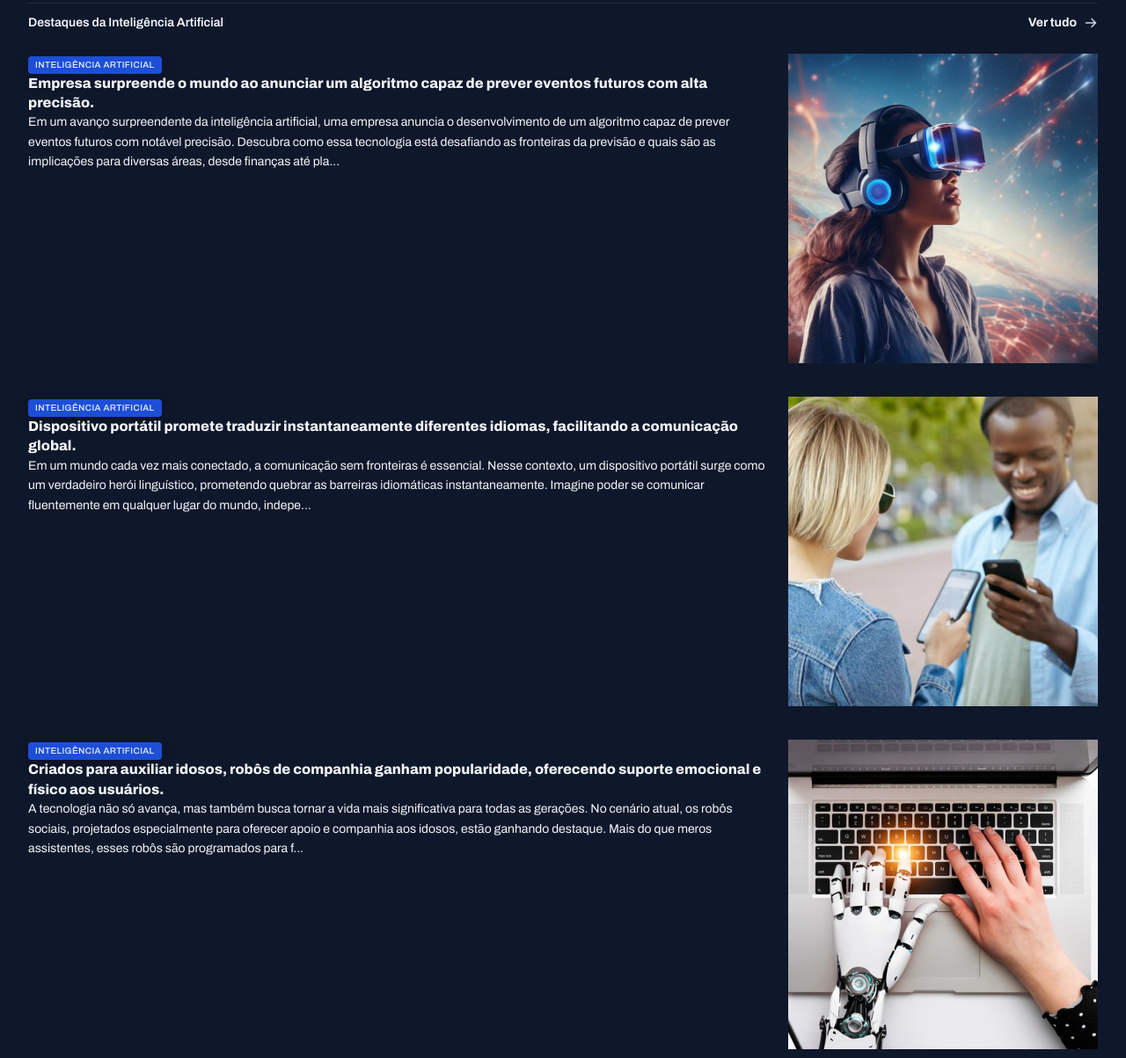
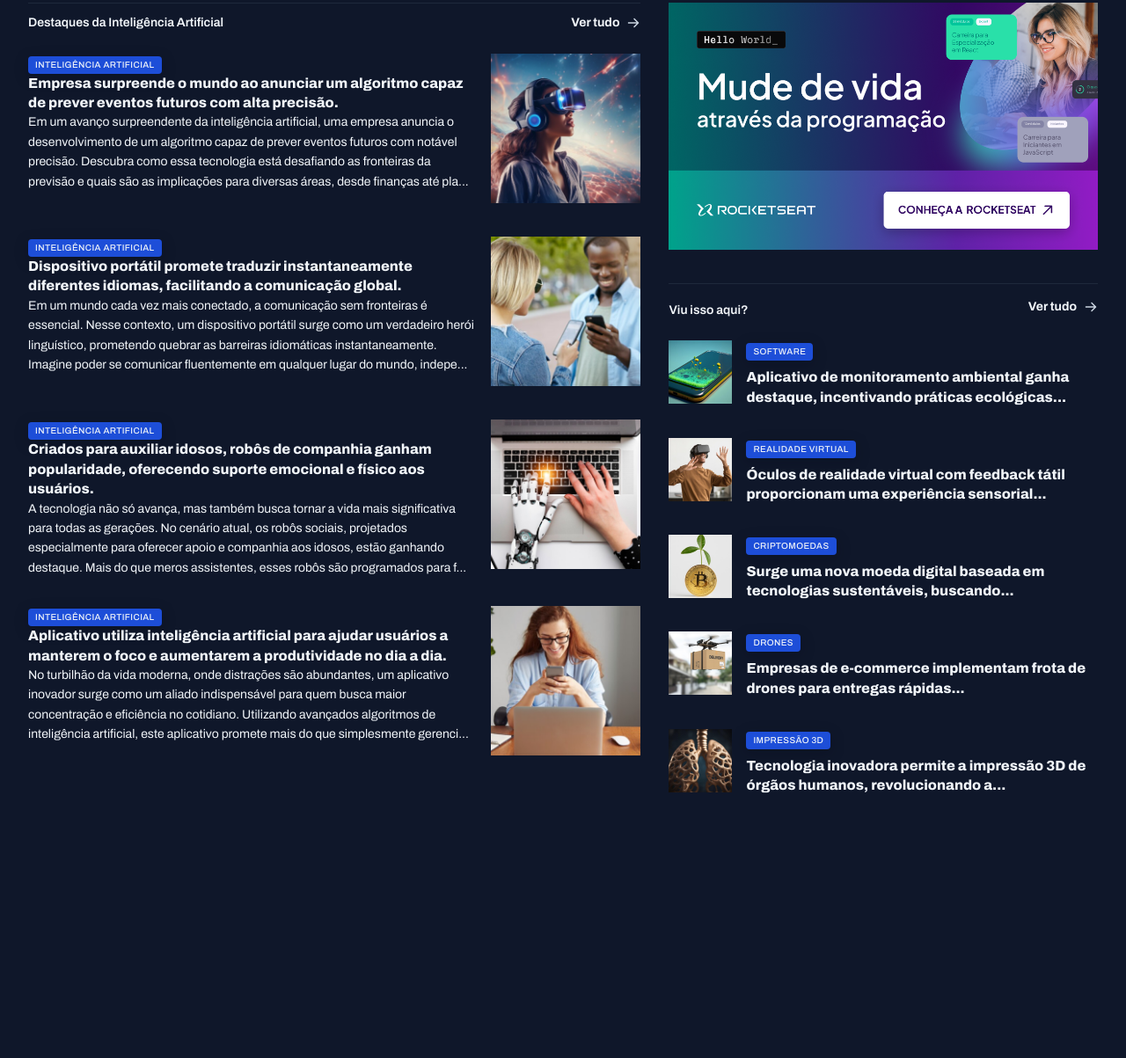
Before and after one commit to developer-gpereira/technews, a plain HTML site: page index.html in a window 1280 px wide. Shown: the part 1060-2263 px from the top of the page at 88% size. After the commit the page ends 2007 px from the top, so only its background shows below. Drawn offline with Linux system fonts and the light colour scheme.

Commit message:
Estilizando os Ultimos card

```diff
--- a/index.html
+++ b/index.html
@@ -311,7 +311,7 @@
         </div>
       </section>
 
-      <div>
+      <aside>
         <div id="ads">
           <img src="assets/images/Ads.png" alt="ADS" />
         </div>
@@ -330,7 +330,7 @@
               <div>
                 <img
                   src="assets/images/Image 14.png"
-                  alt="Aplicativo de monitoramento ambiental ganha destaque, incentivando práticas ecológicas e promovendo a conscientização."
+                  alt="Aplicativo de monitoramento ambiental ganha destaque, incentivando práticas ecológic..."
                 />
               </div>
 
@@ -338,7 +338,7 @@
                 <span class="content-tag">Software</span>
                 <h3 class="text-xl">
                   Aplicativo de monitoramento ambiental ganha destaque,
-                  incentivando práticas ecológicas e pro...
+                  incentivando práticas ecológicas...
                 </h3>
               </div>
             </article>
@@ -355,7 +355,7 @@
                 <span class="content-tag">Realidade Virtual</span>
                 <h3 class="text-xl">
                   Óculos de realidade virtual com feedback tátil proporcionam
-                  uma experiência sensorial complet...
+                  uma experiência sensorial...
                 </h3>
               </div>
             </article>
@@ -372,7 +372,7 @@
                 <span class="content-tag">Criptomoedas</span>
                 <h3 class="text-xl">
                   Surge uma nova moeda digital baseada em tecnologias
-                  sustentáveis, buscando minimizar o i...
+                  sustentáveis, buscando...
                 </h3>
               </div>
             </article>
@@ -389,7 +389,7 @@
                 <span class="content-tag">Drones</span>
                 <h3 class="text-xl">
                   Empresas de e-commerce implementam frota de drones para
-                  entregas rápidas, transformando o cen...
+                  entregas rápidas...
                 </h3>
               </div>
             </article>
@@ -406,7 +406,7 @@
                 <span class="content-tag">Impressão 3d</span>
                 <h3 class="text-xl">
                   Tecnologia inovadora permite a impressão 3D de órgãos humanos,
-                  revolucionando a medicina e a lis...
+                  revolucionando a...
                 </h3>
               </div>
             </article>
--- a/styles/global.css
+++ b/styles/global.css
@@ -54,8 +54,16 @@ img {
 }
 
 main {
-  margin-top: 40px;
-  gap: 80px;
+  margin-block: 40px;
+  row-gap: 80px;
+  column-gap: 32px;
+
+  grid-template-columns: 2fr 1.4fr ;
+
+  grid-template-areas:
+  "featured featured"
+  "weekly weekly"
+  "ai aside";
 }
 
 .content-tag {
--- a/styles/section.css
+++ b/styles/section.css
@@ -21,6 +21,7 @@ section header {
 }
 
 #featured {
+  grid-area: featured;
   img {
     height: 100%;
     object-fit: cover;
@@ -56,6 +57,7 @@ section header {
 }
 
 #weekly {
+  grid-area: weekly;
   & > div {
     grid-template-columns: repeat(4, 292px);
   }
@@ -63,19 +65,49 @@ section header {
   img {
     height: 160px;
   }
-figure{
+  figure {
     position: relative;
 
-  .content-tag{
+    .content-tag {
       position: absolute;
       top: 8px;
       left: 8px;
     }
 
-  p{
+    p {
       margin-top: 8px;
-    font-weight: 800 ;
+      font-weight: 800;
+    }
   }
 }
 
+#ai {
+  grid-area: ai;
+  img {
+    width: 170px;
+    aspect-ratio: 1/1;
+    object-fit: cover;
   }
+
+  h3 {
+    max-block-size: 8px 4px;
+  }
+}
+
+aside {
+  grid-area: aside;
+}
+
+#more {
+  margin-top: 32px;
+
+  h3 {
+    margin-top: 8px;
+  }
+
+  img {
+    width: 72px;
+    aspect-ratio: 1/1;
+    object-fit: cover;
+  }
+}
```
Lines whose indentation alone changed are shown as unchanged.
